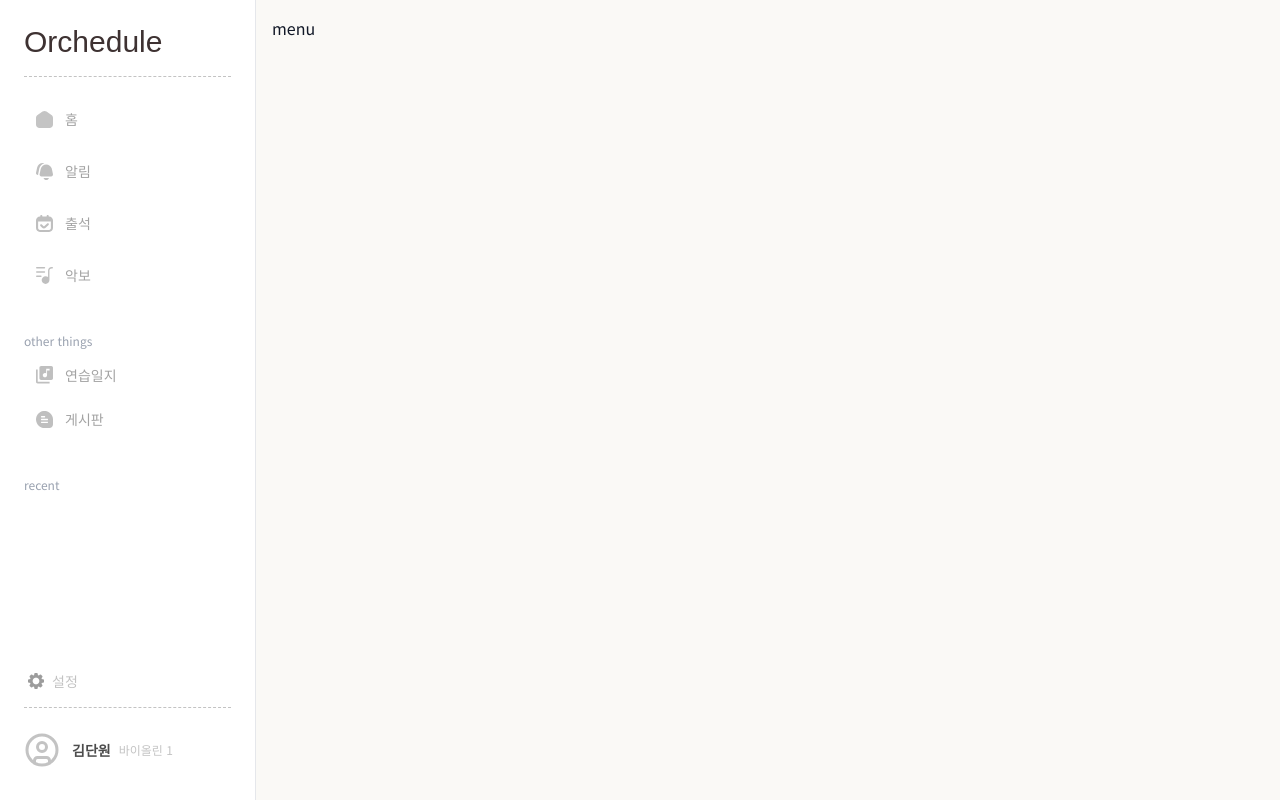
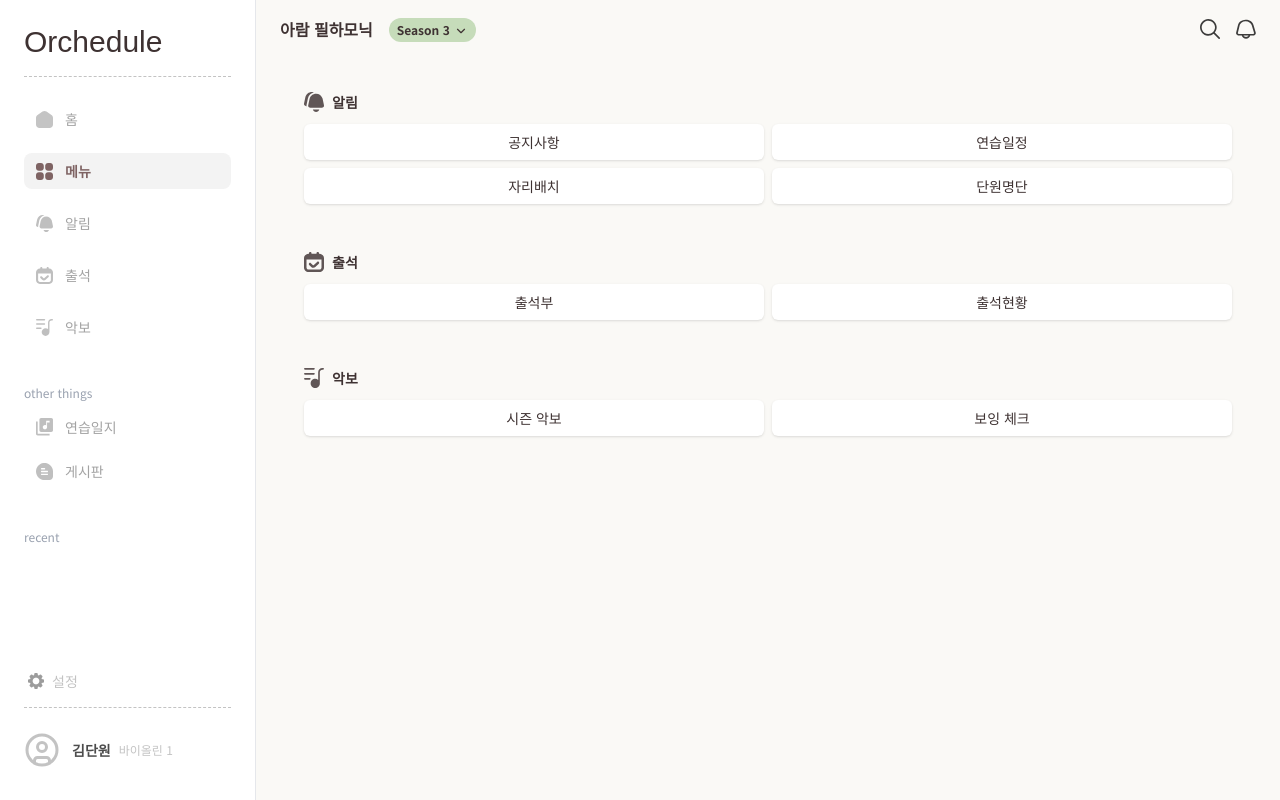
Before and after one commit to dev-chaerim/Orchedule, a Next.js app in the folder orchedule_dev/: page /menu in a window 1280 px wide. Built offline with nearby package versions, Linux system fonts and the light colour scheme; a web font is replaced by a local one.

Commit message:
add : menu 페이지 UI추가

```diff
--- a/orchedule_dev/app/layout.tsx
+++ b/orchedule_dev/app/layout.tsx
@@ -2,6 +2,8 @@ import type { Metadata } from "next";
 import "./globals.css";
 import BottomNav from "../components/BottomNav";
 import SideNav from "../components/SideNav";
+import MobileHeader from "../components/MobileHeader";
+import DesktopHeader from "../components/DesktopHeader";
 import { notoSansKr } from "./fonts";
 
 export const metadata: Metadata = {
@@ -14,19 +16,38 @@ export default function RootLayout({ children }: { children: React.ReactNode })
     <html lang="ko">
       <body className={`${notoSansKr.className} min-h-screen bg-[#FAF9F6]`} cz-shortcut-listen="true">
         <div className="flex flex-col md:flex-row min-h-screen">
-          {/* 데스크탑 사이드 네비게이션 */}
+
+          {/* 데스크탑 사이드 네비게이션 (고정 좌측) */}
           <div className="hidden md:block">
             <SideNav />
           </div>
 
-          {/* 모바일 하단 네비게이션 */}
-          <div className="block md:hidden">
-            <BottomNav />
+          {/* 오른쪽 영역 (헤더 + 콘텐츠 + 모바일 네비) */}
+          <div className="flex-1 flex flex-col bg-[#FAF9F6]">
+
+            {/* 헤더 영역 */}
+            <header className="sticky top-0 z-20 bg-[#FAF9F6]">
+              {/* 모바일 헤더 */}
+              <div className="md:hidden">
+                <MobileHeader />
+              </div>
+
+              {/* 데스크탑 헤더 */}
+              <div className="hidden md:block">
+                <DesktopHeader />
+              </div>
+            </header>
+
+            {/* 메인 콘텐츠 */}
+            <main className="flex-1 p-3 pb-20 md:pt-16 md:px-4 md:py-4">
+              {children}
+            </main>
+
+            {/* 모바일 하단 네비게이션 */}
+            <div className="block md:hidden">
+              <BottomNav />
+            </div>
           </div>
-          {/* 메인 콘텐츠 */}
-          <main className="flex-1 p-3 pb-20 md:px-4 md:py-4 bg-[#FAF9F6]">
-            {children}
-          </main>
         </div>
       </body>
     </html>
--- a/orchedule_dev/app/menu/page.tsx
+++ b/orchedule_dev/app/menu/page.tsx
@@ -1,3 +1,59 @@
+'use client';
+
+import MenuCategoryCard from "../../components/MenuCategoryCard";
+
+interface MenuItem {
+  label: string;
+  href: string;
+}
+
+interface MenuCategoryCardProps {
+  icon: string;
+  title: string;
+  items: MenuItem[];
+}
+
 export default function MenuPage() {
-    return <div>menu</div>
-  }
+
+  const menuGroups: MenuCategoryCardProps[] = [
+    {
+      icon: '/icons/notice-active.svg',
+      title: '알림',
+      items: [
+        { label: '공지사항', href: '/notice/announcement' },
+        { label: '연습일정', href: '/notice/schedule' },
+        { label: '자리배치', href: '/notice/seatNoti' },
+        { label: '단원명단', href: '/notice/member' },
+      ],
+    },
+    {
+      icon: '/icons/attendance-active.svg',
+      title: '출석',
+      items: [
+        { label: '출석부', href: '/menu/check' },
+        { label: '출석현황', href: '/menu/status' },
+      ],
+    },
+    {
+      icon: '/icons/sheet-active.svg',
+      title: '악보',
+      items: [
+        { label: '시즌 악보', href: '/menu/sheet' },
+        { label: '보잉 체크', href: '/menu/bowing' },
+      ],
+    },
+  ];
+
+  return (
+    <div className="space-y-4 px-4 py-3">
+      {menuGroups.map((group) => (
+        <MenuCategoryCard
+          key={group.title}
+          icon={group.icon}
+          title={group.title}
+          items={group.items}
+        />
+      ))}
+    </div>
+  );
+}
--- a/orchedule_dev/app/page.tsx
+++ b/orchedule_dev/app/page.tsx
@@ -1,28 +1,21 @@
-import DesktopHeader from "../components/DesktopHeader";
+// import DesktopHeader from "../components/DesktopHeader";
 import HomeQuickButtons from "../components/HomeQuickButtons";
-import MobileHeader from "../components/MobileHeader";
 import { NoticeList, ScheduleList } from "../components/NoticeScheduleList";
 import SheetPreviewList from "../components/SheetPreviewList";
 
 export default function Page() {
   return (
     <div className="relative">
-      <div className="sticky top-0 z-20 bg-[#FAF9F6] md:hidden">
-        {/* 모바일 헤더 (상단) */}
-          <MobileHeader />
-
-        {/* 상단 퀵 버튼 */}
-        <HomeQuickButtons/>
+      {/* 상단 퀵 버튼 - 홈 전용 */}
+      <div className="md:hidden px-4 pt-2 pb-1">
+        <HomeQuickButtons />
       </div>
 
-      {/* 데스크탑 헤더 아이콘 (상단 고정) */}
-      <DesktopHeader />
-
       {/* 본문 콘텐츠 */}
-      <div className="p-5 pt-7 md:pt-14">
-        <ScheduleList/>
-        <NoticeList/>
-        <SheetPreviewList/>
+      <div className="p-5 pt-7 md:pt-3">
+        <ScheduleList />
+        <NoticeList />
+        <SheetPreviewList />
       </div>
     </div>
   );
--- a/orchedule_dev/components/DesktopHeader.tsx
+++ b/orchedule_dev/components/DesktopHeader.tsx
@@ -5,7 +5,7 @@ import SeasonDropdown from './SeasonDropdown';
 
 export default function DesktopHeader() {
   return (
-    <div className="absolute top-1 left-6 right-6 hidden md:flex items-center justify-between z-10">
+    <div className="absolute top-4 left-6 right-6 hidden md:flex items-center justify-between z-10">
       {/* 오케스트라 이름 + 시즌 선택 */}
       <div className="flex items-center gap-4">
         <div className="text-base font-bold text-[#3E3232]">아람 필하모닉</div>
--- /dev/null
+++ b/orchedule_dev/components/MenuCategoryCard.tsx
@@ -0,0 +1,40 @@
+'use client';
+
+import Link from 'next/link';
+import Image from 'next/image';
+
+interface MenuItem {
+  label: string;
+  href: string;
+}
+
+interface MenuCategoryCardProps {
+  icon: string;
+  title: string;
+  items: MenuItem[];
+}
+
+export default function MenuCategoryCard({ icon, title, items }: MenuCategoryCardProps) {
+  return (
+    <div className=" rounded-xl p-4">
+      {/* 상단 제목 + 아이콘 */}
+      <div className="flex items-center gap-2 mb-3">
+        <Image src={icon} alt={title} width={20} height={20} />
+        <h2 className="text-sm font-semibold text-[#3E3232]">{title}</h2>
+      </div>
+
+      {/* 하위 메뉴: 2열 카드형 레이아웃 */}
+      <div className="grid grid-cols-2 gap-x-2 gap-y-2">
+        {items.map((item) => (
+          <Link
+            key={item.label}
+            href={item.href}
+            className="block px-3 py-2 text-sm rounded-md shadow text-[#3E3232] hover:bg-[#e8eee3] text-center bg-white transition"
+          >
+            {item.label}
+          </Link>
+        ))}
+      </div>
+    </div>
+  );
+}
--- a/orchedule_dev/components/NoticeScheduleList.tsx
+++ b/orchedule_dev/components/NoticeScheduleList.tsx
@@ -52,6 +52,9 @@ export function ScheduleList() {
                 {piece.note && (
                 <p className="text-xs text-gray-400 mt-1">{piece.note}</p>
                 )}
+                {idx !== schedule.pieces.length - 1 && (
+                    <hr className="border-t border-dashed border-gray-300 my-2" />
+                )}
               </div>
             ))}
           </div>
--- a/orchedule_dev/components/SeasonDropdown.tsx
+++ b/orchedule_dev/components/SeasonDropdown.tsx
@@ -10,7 +10,7 @@ export default function SeasonDropdown() {
     <div className="relative">
       <button
         onClick={() => setOpen(!open)}
-        className="inline-flex items-center gap-1 px-2 py-1 text-xs text-[#3E3232] bg-[#C6DCBA] rounded-xl font-medium cursor-pointer  hover:bg-gray-50 "
+        className="inline-flex items-center gap-1 px-2 py-1 text-xs text-[#3E3232] bg-[#C6DCBA] rounded-xl font-medium cursor-pointer  hover:bg-[#c6dcbaaf]"
       >
         <span className="align-middle font-semibold">Season 3</span>
         <ChevronDown size={14} className="mt-[1px]"/>
--- a/orchedule_dev/components/SideNav.tsx
+++ b/orchedule_dev/components/SideNav.tsx
@@ -8,6 +8,7 @@ import { UserCircle } from 'lucide-react';
 
 const navItems = [
   { href: '/', label: '홈', icon: 'home' },
+  { href: '/menu', label: '메뉴', icon: 'menu' },
   { href: '/notice', label: '알림', icon: 'notice' },
   { href: '/attendance', label: '출석', icon: 'attendance' },
   { href: '/sheetmusic', label: '악보', icon: 'sheet' },
```
